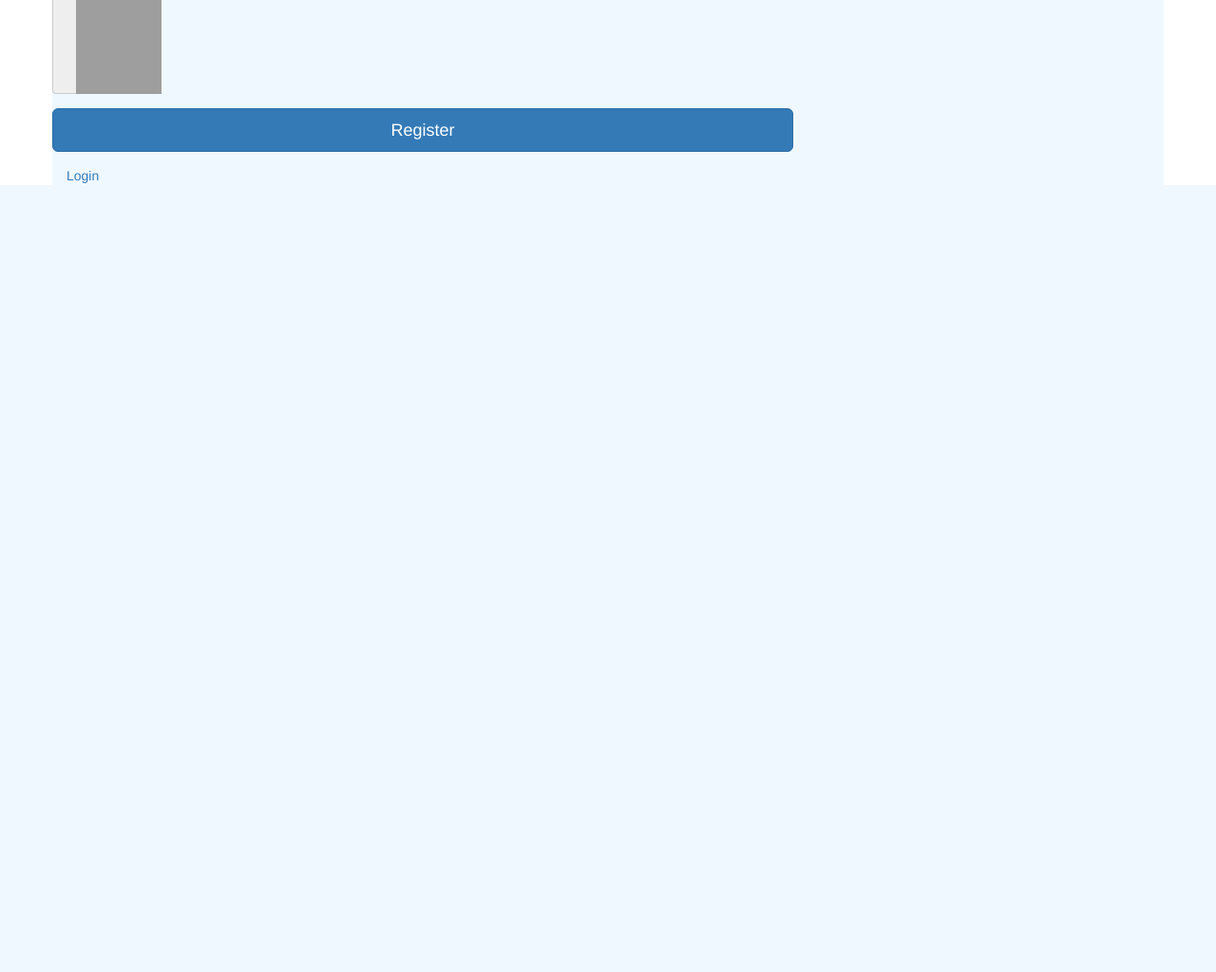
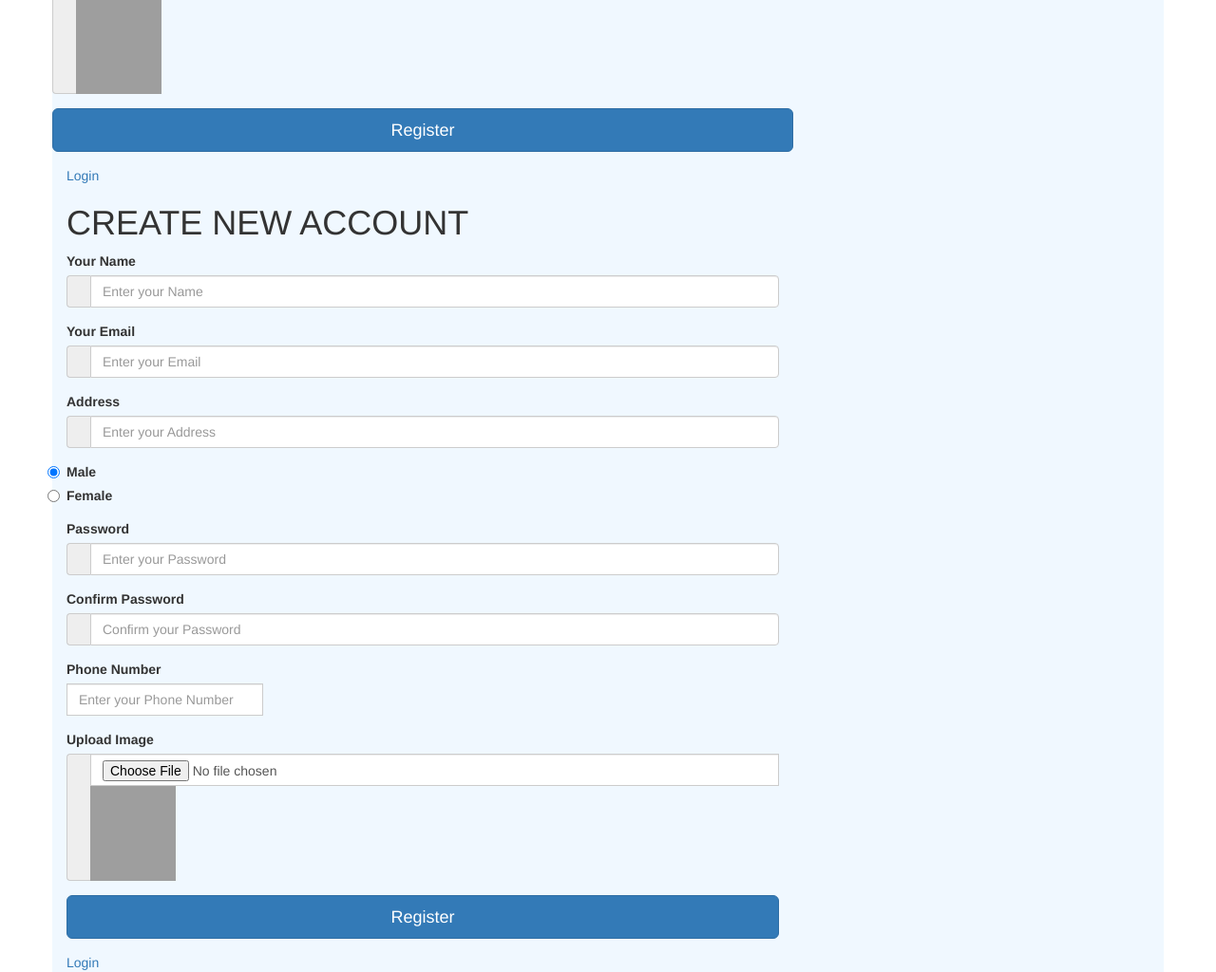
Before and after one commit to Daman522/django, a Django app: page / in a window 1280 px wide. Shown: the part 607-1631 px from the top of the page at 95% size. Before the commit the page ends 802 px from the top, so only its background shows below. Run offline with Django 3.2, Linux system fonts and the light colour scheme; some libraries are stand-ins or nearby versions; grey boxes are pictures that could not be loaded.

Commit message:
Update register.html

```diff
--- a/mypro/templates/register.html
+++ b/mypro/templates/register.html
@@ -118,3 +118,137 @@
 
 </body>
 </html>
+
+
+
+
+
+
+
+
+
+
+
+
+
+
+
+
+
+
+
+
+
+<div class="container">
+  <div class="row justify-content-center">
+   <div class="col-md-8">
+      <div class="card">
+        <h1>CREATE NEW ACCOUNT</h1>
+           <div class="card-body">
+           <form action="" method="POST">
+           {% csrf_token %}
+            <form class="form-horizontal">
+
+                <div class="form-group">
+                 <label for="name" class="cols-sm-2 control-label" required>Your Name</label>
+                   <div class="cols-sm-10">
+                    <div class="input-group">
+                      <span class="input-group-addon"><i class="fa fa-user fa" aria-hidden="true"></i></span>
+                   <input type="text" class="form-control" name="name" id="name" placeholder="Enter your Name" required/>
+                  </div>
+                </div>
+            </div>
+        <div class="form-group">
+          <label for="email" class="cols-sm-2 control-label" required>Your Email</label>
+           <div class="cols-sm-10">
+          <div class="input-group">
+          <span class="input-group-addon"><i class="fa fa-envelope fa" aria-hidden="true"></i></span>
+          <input type="text" class="form-control" name="email" id="email" placeholder="Enter your Email" required/>
+           </div>
+             </div>
+             </div>
+        <div class="form-group">
+          <label for="username" class="cols-sm-2 control-label" required>Address</label>
+       <div class="cols-sm-10">
+          <div class="input-group">
+             <span class="input-group-addon"><i class="fa fa-users fa" aria-hidden="true"></i></span>
+           <input type="text" class="form-control" name="address" id="address" placeholder="Enter your Address" required/>
+               </div>
+               </div>
+            </div>
+             <div class="form-group">
+                <div class="maxl p-2 ml-4">
+                    <label class="radio inline">
+                     <input type="radio" name="gender" value="male" checked required>
+                      <span> Male </span>
+                       </label>
+                        <label class="radio inline">
+                        <input type="radio" name="gender" value="female" required>
+                          <span>Female </span>
+                    </label>
+                  </div>
+                </div>
+
+               <div class="form-group">
+                <label for="password" class="cols-sm-2 control-label" >Password</label>
+               <div class="cols-sm-10">
+                <div class="input-group">
+                  <span class="input-group-addon"><i class="fa fa-lock fa-lg" aria-hidden="true"></i></span>
+               <input type="password" class="form-control" name="password" id="password" placeholder="Enter your Password" required/>
+               </div>
+               </div>
+                </div>
+                  <div class="form-group">
+            <label for="confirm" class="cols-sm-2 control-label">Confirm Password</label>
+                <div class="cols-sm-10">
+            <div class="input-group">
+              <span class="input-group-addon"><i class="fa fa-lock fa-lg" aria-hidden="true"></i></span>
+                <input type="password" class="form-control" name="confirm" id="confirm" placeholder="Confirm your Password" required/>
+                   </div>
+                  </div>
+                </div>
+          <div class="form-group">
+           <label for="confirm" class="cols-sm-2 control-label">Phone Number</label>
+            <div class="cols-sm-10">
+             <div class="input-group">
+           <input type="number" class="form-control" name="phone" id="phone" placeholder="Enter your Phone Number" required/>
+          </div>
+          </div>
+          </div>
+
+           <div class="form-group">
+           <label for="confirm" class="cols-sm-2 control-label">Upload Image</label>
+            <div class="cols-sm-10">
+             <div class="input-group">
+           <span class="input-group-addon"><i class="fa fa-lock fa-lg" aria-hidden="true"></i></span>
+            <input type="file" class=" img form-control" name="img" id="img" placeholder="Upload your image" />
+         <img height="100px"  width="90px" src="https://cdn.pixabay.com/photo/2015/04/19/08/32/marguerite-729510__340.jpg" >
+
+          </div>
+          </div>
+          </div>
+            <div class="form-group ">
+               <button type="submit" class=" reg btn btn-primary btn-lg btn-block login-button">Register</button>
+            </div>
+            <div class="login-register">
+              <a href="index.php">Login</a>
+            </div>
+          </form>
+          </form>
+          </div>
+     </div>
+    </div>
+  </div>
+</div>
+
+
+
+
+<script>
+     $('.img').change((e)=>{
+            console.log(e.type)
+            let s1,s2;
+            s1 = e.target.files[0]
+            s2 = $('.img')[0].files[0]
+             $('.img').attr('src',window.URL.createObjectURL($('.img')[0].files[0]))
+     })
```
